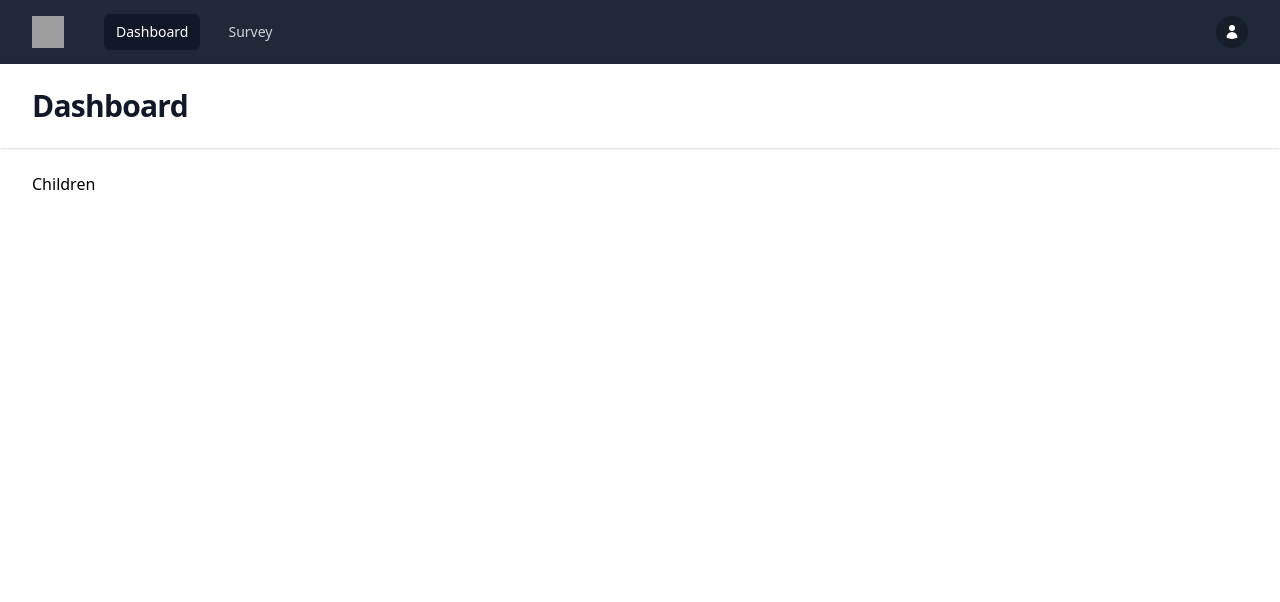
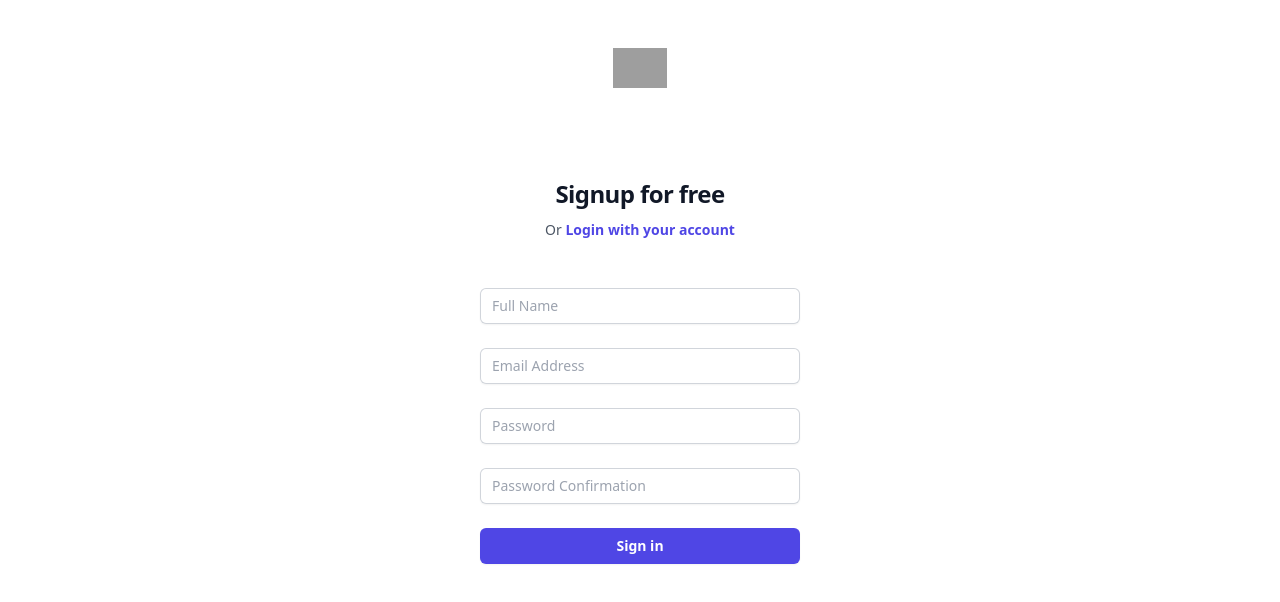
Before and after one commit to sohrab-jan/Survey, a React app in the folder react/: page /signup in a window 1280 px wide. Before the commit this address led to /. Shown: the top 602 px of the page. Built offline with nearby package versions, Linux system fonts and the light colour scheme; no server answers; grey boxes are pictures that could not be loaded; the HTML template or start-up script is replaced by a standard one.

Commit message:
refactor SignUp.jsx

```diff
--- a/react/src/axios.js
+++ b/react/src/axios.js
@@ -1,24 +1,27 @@
-
-import router from './router';
+import router from "./router";
 import axios from "axios";
 
 const axiosClient = axios.create({
     baseURL: `${import.meta.env.VITE_API_BASE_URL}/api`,
 });
 
-axiosClient.interceptors.request.use((config)=>{
-    const token = '123';//TODO
-    config.headers.Authorization = `Bearer ${token}`
+axiosClient.interceptors.request.use((config) => {
+    const token = "123"; //TODO
+    config.headers.Authorization = `Bearer ${token}`;
+    return config;
 });
 
-axiosClient.interceptors.response.use(response => {
-    return response;
-},error=>{
-    if(error.response && error.response.this.status === 401){
-        router.navigate('/login');
-        return error;
+axiosClient.interceptors.response.use(
+    (response) => {
+        return response;
+    },
+    (error) => {
+        if (error.response && error.response.this.status === 401) {
+            router.navigate("/login");
+            return error;
+        }
+        throw error;
     }
-    throw error;
-});
+);
 
 export default axiosClient;
--- a/react/src/contexts/ContextProvider.jsx
+++ b/react/src/contexts/ContextProvider.jsx
@@ -183,7 +183,7 @@ export const ContextProvider = ({children})=>{
         imageUrl:
             "https://images.unsplash.com/photo-1472099645785-5658abf4ff4e?ixlib=rb-1.2.1&ixid=eyJhcHBfaWQiOjEyMDd9&auto=format&fit=facearea&facepad=2&w=256&h=256&q=80",
     });
-    const [userToken,setUserToken] = useState(1);
+    const [userToken,setUserToken] = useState();
     const [surveys,setSurveys] = useState(tmpSurveys);
 
    return(
--- a/react/src/views/SignUp.jsx
+++ b/react/src/views/SignUp.jsx
@@ -1,5 +1,39 @@
 import { Link } from "react-router-dom";
+import axiosClient from "../axios.js";
+import { useState } from "react";
+
 export default function SignUp() {
+    const [fullName, setFullName] = useState("");
+    const [email, setEmail] = useState("");
+    const [password, setPassword] = useState("");
+    const [passwordConfirmation, setPasswordConfirmation] = useState("");
+    const [error, setError] = useState({ __html: "" });
+    const onSubmit = (ev) => {
+        ev.preventDefault();
+        setError({ __html: "" });
+
+        axiosClient
+            .post("/signup", {
+                name: fullName,
+                email,
+                password,
+                passwordConfirmation: passwordConfirmation,
+            })
+            .then(({ data }) => {
+                console.log(data);
+            })
+            .catch((error) => {
+                if (error.response) {
+                    const finalErrors = Object.values(
+                        error.response.data.errors
+                    ).reduce((accum, next) => [...accum, ...next], []);
+                    console.log(finalErrors);
+                    setError({ __html: finalErrors.join("<br>") });
+                }
+                console.error(error);
+            });
+    };
+
     return (
         <>
             <div className="flex min-h-full flex-1 flex-col justify-center px-6 py-12 lg:px-8">
@@ -16,8 +50,20 @@ export default function SignUp() {
                     </Link>
                 </p>
 
+                {error.__html && (
+                    <div
+                        className="bg-red-500 rounded py-2 px-3 text-white"
+                        dangerouslySetInnerHTML={error}
+                    ></div>
+                )}
+
                 <div className="mt-10 sm:mx-auto sm:w-full sm:max-w-sm">
-                    <form className="space-y-6" action="#" method="POST">
+                    <form
+                        onSubmit={onSubmit}
+                        className="space-y-6"
+                        action="#"
+                        method="POST"
+                    >
                         <div>
                             <label htmlFor="full-name" className="sr-only">
                                 Full Name
@@ -29,6 +75,10 @@ export default function SignUp() {
                                     type="text"
                                     autoComplete="full-name"
                                     required
+                                    value={fullName}
+                                    onChange={(ev) =>
+                                        setFullName(ev.target.value)
+                                    }
                                     placeholder="Full Name"
                                     className=" relative block w-full rounded-md border-0 py-1.5 text-gray-900
                                      ring-inset ring-gray-300 placeholder:text-gray-400 focus:ring-2 focus:ring-inset
@@ -48,6 +98,8 @@ export default function SignUp() {
                                     type="email"
                                     autoComplete="email"
                                     required
+                                    value={email}
+                                    onChange={(ev) => setEmail(ev.target.value)}
                                     placeholder="Email Address"
                                     className="block w-full rounded-md border-0 py-1.5 text-gray-900 shadow-sm
                                     ring-1 ring-inset ring-gray-300 placeholder:text-gray-400 focus:ring-2
@@ -65,6 +117,10 @@ export default function SignUp() {
                                     name="password"
                                     type="password"
                                     required
+                                    value={password}
+                                    onChange={(ev) =>
+                                        setPassword(ev.target.value)
+                                    }
                                     placeholder="Password"
                                     className="block w-full rounded-md border-0 py-1.5 text-gray-900 shadow-sm
                                      ring-1 ring-inset ring-gray-300 placeholder:text-gray-400 focus:ring-2
@@ -85,6 +141,10 @@ export default function SignUp() {
                                     name="password_confirmation"
                                     type="password"
                                     required
+                                    value={passwordConfirmation}
+                                    onChange={(ev) =>
+                                        setPasswordConfirmation(ev.target.value)
+                                    }
                                     placeholder="Password Confirmation"
                                     className="block w-full rounded-md border-0 py-1.5 text-gray-900 shadow-sm
                                      ring-1 ring-inset ring-gray-300 placeholder:text-gray-400 focus:ring-2
```
